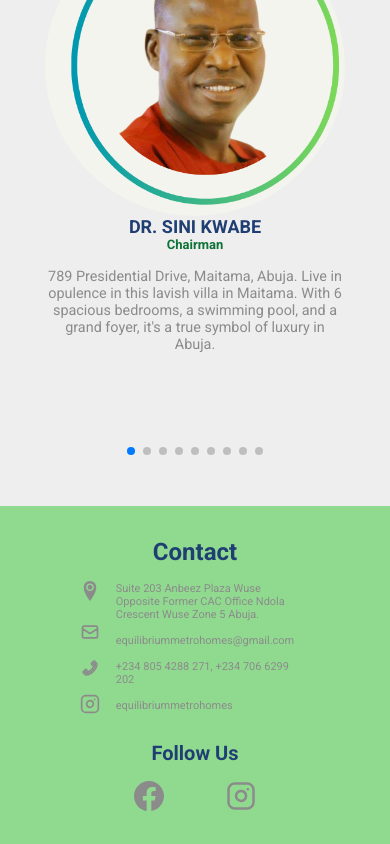
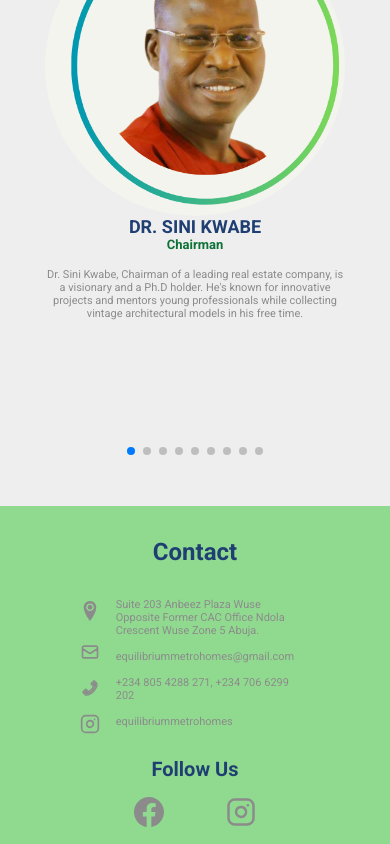
Before and after one commit to oluwolefsamson/equilibrium-website, a React (Create React App) app: page / in a window 390 px wide. Shown: the part 5286-6130 px from the top of the page. Built offline with nearby package versions, Linux system fonts and the light colour scheme; some icons are missing.

Commit message:
first commit

```diff
--- a/src/Utils/management.json
+++ b/src/Utils/management.json
@@ -2,7 +2,7 @@
     {
       "name": "DR. SINI KWABE",
       "position": "Chairman",
-      "detail": "789 Presidential Drive, Maitama, Abuja. Live in opulence in this lavish villa in Maitama. With 6 spacious bedrooms, a swimming pool, and a grand foyer, it's a true symbol of luxury in Abuja.",
+      "detail": "Dr. Sini Kwabe, Chairman of a leading real estate company, is a visionary and a Ph.D holder. He's known for innovative projects and mentors young professionals while collecting vintage architectural models in his free time.",
       "image": "./sini.png"
     },
     {
@@ -26,7 +26,7 @@
   },
 
   {
-    "name": "MR SEUN OWOLABI",
+    "name": "Mr SEUN OWOLABI",
     "position": "Director of Finance",
     "detail": "MR Owolabi Oluwaseun holds a B.Sc. Degree in Accounting at the University of Lagos, MSc finance with distinction at Caleb University and a fellow member of the Institute of Chartered Accountants of Nigeria. He is also an associate member of Chartered Insurance Institute of Nigeria and currently undergoing his PhD program.",
     "image": "./owolabi.png"
@@ -49,7 +49,7 @@
     {
       "name": "MISS PRISCILLA AGBA",
       "position": "Manager",
-      "detail": "Find peace and comfort in this elegant duplex in Life Camp. Featuring 4 bedrooms, a landscaped garden, and a modern kitchen, it's perfect for a growing family.",
+      "detail": "Miss Priscilla Agba is a dedicated real estate manager with a talent for identifying prime investment opportunities and delivering top-notch client service. Her office is adorned with architectural models, reflecting her passion for the industry.",
       "image": "./prisca.png"
   },
 
@@ -57,7 +57,7 @@
     {
         "name": "MISS PROMISE NNANNA",
         "position": "Deputy Manager",
-        "detail": "Find peace and comfort in this elegant duplex in Life Camp. Featuring 4 bedrooms, a landscaped garden, and a modern kitchen, it's perfect for a growing family.",
+        "detail": "As Deputy Manager in a real estate firm, Miss Promise Nnanna excels in leadership, real estate expertise, and client service. She's pivotal in property transactions and team management, driving the company's success.",
         "image": "./promise.png"
     }
 
--- a/src/components/Footer/Footer.css
+++ b/src/components/Footer/Footer.css
@@ -81,12 +81,13 @@
     }
 
     .good {
-        margin-top: '';
+        margin-top: 0.7rem;
     }
 
     .write {
-        margin-top: '';
+        margin-top: 1rem;
         max-width: 100%;
+
     }
 
 
--- a/src/components/ManagementTeam/ManagementTeam.css
+++ b/src/components/ManagementTeam/ManagementTeam.css
@@ -55,4 +55,5 @@ body {
 
 .man-detail {
   text-align: center;
+  font-size: 11px;
 }
```
